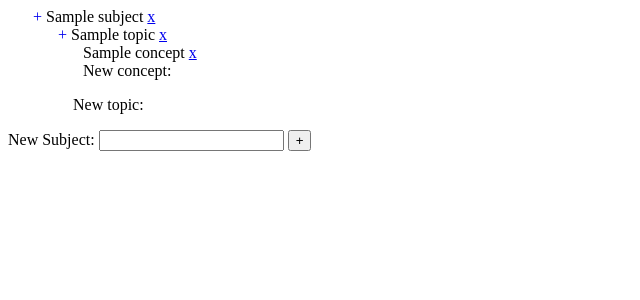
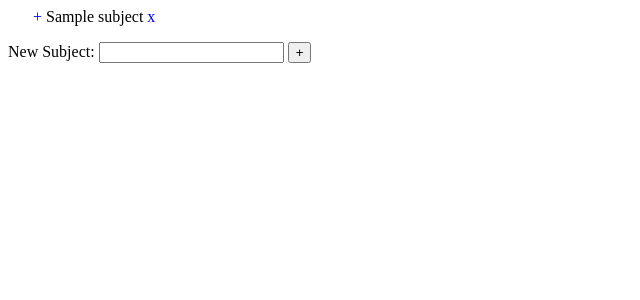
Before and after one commit to technomicssolutions/test-tag_app, a Django app: page /tree_view/ in a window 1280 px wide. Shown: the top 300 px of the page, without its empty margins (0-640 px from the left). Run offline with Django 3.2, Linux system fonts and the light colour scheme; tables that the repository leaves empty hold one stand-in row (values such as "Sample post"); parts of the project's set-up code (start-up, migrations or seed data) failed here and were passed over.

Commit message:
Added css and js

```diff
--- /dev/null
+++ b/django_mysite/problems/static/css/style.css
@@ -0,0 +1,12 @@
+li {
+    position: relative;
+    margin-left: -15px;
+    list-style: none;
+}
+.submenu {
+    display: none;
+}
+
+a {
+    text-decoration: none;
+}
--- a/django_mysite/problems/templates/add_subject.html
+++ b/django_mysite/problems/templates/add_subject.html
@@ -3,17 +3,17 @@
         <script type="text/javascript" src="/static/js/mootools-core-1.4.2-full-compat-yc.js"></script>
         <script type="text/javascript" src="/static/js/mootools-more-1.4.0.1.js"></script>
         <script type="text/javascript" src="/static/js/common.js"></script>
-        <link rel="stylesheet" type="text/css" href="/static/style.css">
+        <link rel="stylesheet" type="text/css" href="/static/css/style.css">
     </head>
     <body>
 
         {% if subjects %}
             <ul class="subject">
                     {% for subj in subjects %}
-                        <li ><a href="#" style="text-decoration: none;" class="subjects_li shrink"> + </a> {{ subj.name }} <a href="{% url 'delete_tag' tag_id=subj.id %}"> x </a>
+                        <li ><a href="#" class="subjects_li shrink"> + </a> {{ subj.name }} <a href="{% url 'delete_tag' tag_id=subj.id %}"> x </a>
                             <ul class="submenu">
                                 {% for topic in subj.topic_set.all %}
-                                    <li class="submenu_li"><a href="#" style="text-decoration: none;" class="subjects_li shrink"> + </a>{{ topic.name}} <a href="{% url 'delete_topic' topic_id=topic.id %}"> x </a>
+                                    <li class="submenu_li"><a href="#" class="subjects_li shrink"> + </a>{{ topic.name}} <a href="{% url 'delete_topic' topic_id=topic.id %}"> x </a>
                                         <ul class="submenu">
                                             {% for concept in topic.concept_set.all %}
                                                 <li class="submenu_li"> {{ concept.name}} <a href="{% url 'delete_concept' concept_id=concept.id %}"> x </a>
```
Also changed, not shown: django_mysite/problems/static/js/common.js (added, +72 -0 lines), django_mysite/mysite/database.db.
